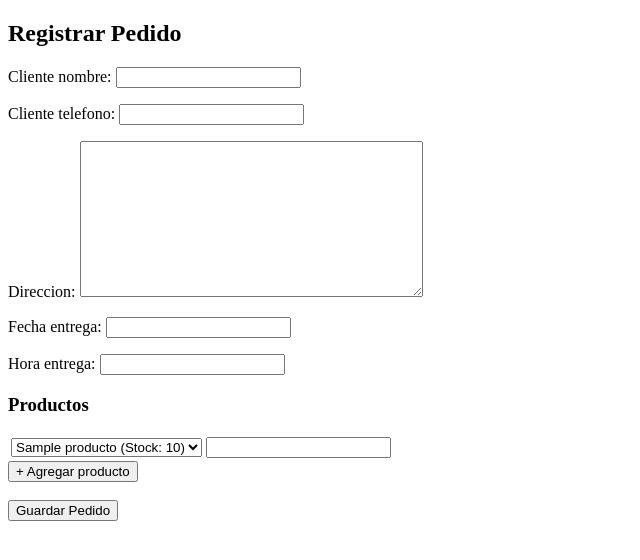
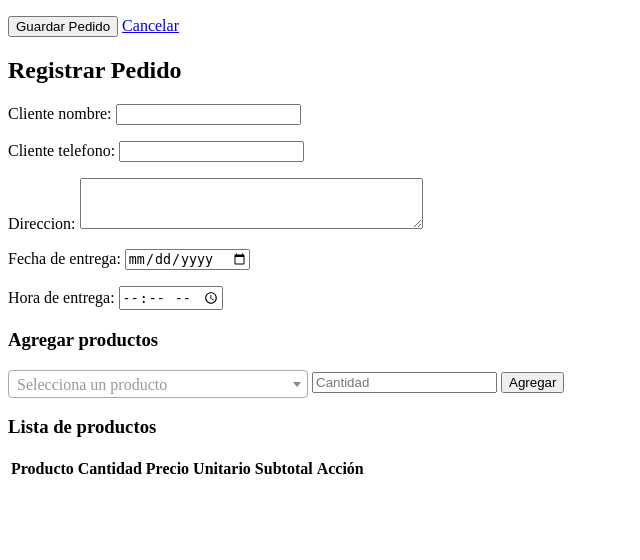
Before and after one commit to rb1022533/punto_de_venta, a Django app: page /agregar_pedido/ in a window 1280 px wide. Shown: the part 196-756 px from the top of the page, without its empty margins (0-640 px from the left). Run offline with Django 5.2, Linux system fonts and the light colour scheme; a user stored in the database is signed in; tables that the repository leaves empty hold one stand-in row (values such as "Sample post"); one stand-in notice (Sample message) is shown; lists and menus that the app fills with data are empty; some libraries are stand-ins or nearby versions.

Commit message:
Commit 11: Arreglado Pedidos ok

```diff
--- a/app/forms.py
+++ b/app/forms.py
@@ -20,10 +20,39 @@ class DetalleVentaForm(forms.ModelForm):
         fields = ['producto', 'cantidad']
 
 class PedidoForm(forms.ModelForm):
-    fecha_entrega = forms.DateField(input_formats=['%d/%m/%Y'])
+    fecha_entrega = forms.DateField(
+        widget=forms.DateInput(
+            attrs={
+                'type': 'date',
+                'class': 'form-control',
+                'placeholder': 'dd/mm/yyyy'
+            }
+        ),
+        input_formats=['%Y-%m-%d'],  # Formato que envía el navegador con type="date"
+        required=True,
+        label="Fecha de entrega"
+    )
+
+    hora_entrega = forms.TimeField(
+        widget=forms.TimeInput(
+            attrs={
+                'type': 'time',
+                'class': 'form-control'
+            }
+        ),
+        input_formats=['%H:%M'],  # Formato que envía el navegador con type="time"
+        required=True,
+        label="Hora de entrega"
+    )
+
     class Meta:
         model = Pedido
         fields = ['cliente_nombre', 'cliente_telefono', 'direccion', 'fecha_entrega', 'hora_entrega']
+        widgets = {
+            'cliente_nombre': forms.TextInput(attrs={'class': 'form-control'}),
+            'cliente_telefono': forms.TextInput(attrs={'class': 'form-control'}),
+            'direccion': forms.Textarea(attrs={'class': 'form-control', 'rows': 3}),
+        }
 
 class DetallePedidoForm(forms.ModelForm):
     class Meta:
--- a/app/views.py
+++ b/app/views.py
@@ -240,44 +240,75 @@ def detalles_venta(request, venta_id):
 
 @login_required
 def agregar_pedido(request):
-    DetallePedidoFormSet = inlineformset_factory(
-        Pedido, DetallePedido,
-        form=DetallePedidoForm,
-        extra=1,
-        can_delete=True
-    )
+    productos = Producto.objects.filter(cantidad_stock__gt=0)  # productos disponibles
 
     if request.method == "POST":
         pedido_form = PedidoForm(request.POST)
-        pedido = Pedido()  # 👈 creamos un objeto vacío para asociar
-        formset = DetallePedidoFormSet(request.POST, instance=pedido)
+        productos_ids = request.POST.getlist('productos[]')
+        cantidades = request.POST.getlist('cantidades[]')
 
-        if pedido_form.is_valid() and formset.is_valid():
+        if pedido_form.is_valid():
+            if not productos_ids or not cantidades:
+                messages.error(request, "Debes agregar al menos un producto al pedido")
+                return render(request, "agregar_pedido.html", {
+                    "pedido_form": pedido_form,
+                    "productos": productos
+                })
+
+            # Guardar pedido
             pedido = pedido_form.save(commit=False)
+            pedido.total = 0
             pedido.save()
 
+            # Guardar detalles y calcular total
             total_pedido = 0
-            detalles = formset.save(commit=False)
-            for detalle in detalles:
-                detalle.pedido = pedido
-                detalle.precio_unitario = detalle.producto.precio_venta
-                detalle.save()
-                total_pedido += detalle.cantidad * detalle.precio_unitario
+            for pid, cant in zip(productos_ids, cantidades):
+                producto = get_object_or_404(Producto, id=pid)
+                cantidad = int(cant)
 
+                # Validar stock
+                if producto.cantidad_stock < cantidad:
+                    messages.error(request, f"No hay suficiente stock de {producto.nombre}")
+                    pedido.delete()
+                    return render(request, "agregar_pedido.html", {
+                        "pedido_form": pedido_form,
+                        "productos": productos
+                    })
+
+                # Reducir stock
+                producto.cantidad_stock -= cantidad
+                producto.save()
+
+                # Crear detalle del pedido
+                detalle = DetallePedido.objects.create(
+                    pedido=pedido,
+                    producto=producto,
+                    cantidad=cantidad,
+                    precio_unitario=producto.precio_venta
+                )
+                total_pedido += cantidad * producto.precio_venta
+
+            # Guardar total final
             pedido.total = total_pedido
             pedido.save()
 
+            # Mensaje de éxito y render en la misma página
             messages.success(request, "Pedido registrado exitosamente!")
-            return redirect('lista_pedidos')
+            pedido_form = PedidoForm()  # formulario vacío
+            return render(request, "agregar_pedido.html", {
+                "pedido_form": pedido_form,
+                "productos": productos
+            })
+
         else:
-            messages.error(request, "Hay errores en el formulario o en los detalles del pedido.")
+            messages.error(request, "Hay errores en el formulario del pedido.")
+
     else:
         pedido_form = PedidoForm()
-        formset = DetallePedidoFormSet(instance=Pedido())
 
     return render(request, "agregar_pedido.html", {
         "pedido_form": pedido_form,
-        "formset": formset
+        "productos": productos
     })
 
 
@@ -285,18 +316,22 @@ def agregar_pedido(request):
 def lista_pedidos(request):
     pedidos = Pedido.objects.all().order_by('-fecha')
 
-    # Construir detalles con subtotal
+    # Construir detalles con subtotal y total por pedido
     pedidos_con_detalle = []
     for pedido in pedidos:
         detalles = []
+        total_pedido = 0
         for detalle in pedido.detallepedido_set.all():
+            subtotal = detalle.cantidad * detalle.precio_unitario
+            total_pedido += subtotal
             detalles.append({
                 'detalle': detalle,
-                'total_producto': detalle.cantidad * detalle.precio_unitario
+                'total_producto': subtotal
             })
         pedidos_con_detalle.append({
             'pedido': pedido,
-            'detalles': detalles
+            'detalles': detalles,
+            'total_pedido': total_pedido
         })
 
     return render(request, 'lista_pedidos.html', {
@@ -305,13 +340,22 @@ def lista_pedidos(request):
 
 
 
-
 @login_required
 def detalles_pedido(request, pedido_id):
-    pedido = get_object_or_404(Pedido, id=pedido_id)
-    detalles_pedido = pedido.detallepedido_set.all()
+    pedido = Pedido.objects.get(id=pedido_id)
+    detalles = []
+    total_pedido = 0
 
-    return render(request, "detalles_pedido.html", {
-        "pedido": pedido,
-        "detalles_pedido": detalles_pedido
+    for detalle in pedido.detallepedido_set.all():
+        subtotal = detalle.cantidad * detalle.precio_unitario
+        total_pedido += subtotal
+        detalles.append({
+            'detalle': detalle,
+            'total_producto': subtotal
+        })
+
+    return render(request, 'detalles_pedido.html', {
+        'pedido': pedido,
+        'detalles_pedido': detalles,
+        'total_pedido': total_pedido
     })
--- a/punto_de_venta/templates/agregar_pedido.html
+++ b/punto_de_venta/templates/agregar_pedido.html
@@ -1,44 +1,65 @@
-{% extends "base.html" %}
+{% extends 'base.html' %}
 {% load static %}
 
 {% block content %}
+
+<div>
+  <button type="submit" form="pedido-form">Guardar Pedido</button>
+  <a href="{% url 'lista_pedidos' %}">Cancelar</a>
+</div>
+
 <h2>Registrar Pedido</h2>
 
 <form method="POST" id="pedido-form">
   {% csrf_token %}
   {{ pedido_form.as_p }}
-  {{ formset.management_form }}
 
-  <h3>Productos</h3>
+  <h3>Agregar productos</h3>
+  <div>
+    <select id="producto-input" style="width: 300px;">
+      <option value="" disabled selected>Selecciona un producto</option>
+      {% for producto in productos %}
+        {% if producto.cantidad_stock > 0 %}
+          <option value="{{ producto.id }}" data-precio="{{ producto.precio_venta }}" data-stock="{{ producto.cantidad_stock }}">
+            {{ producto.nombre }}
+          </option>
+        {% endif %}
+      {% endfor %}
+    </select>
+
+    <input type="number" id="cantidad-input" placeholder="Cantidad" min="1">
+    <button type="button" id="add-producto">Agregar</button>
+  </div>
+
+  <h3>Lista de productos</h3>
   <table id="productos-table">
- {% for form in formset %}
-<tr class="formset-row producto-form">
-    <td>
-        <select name="{{ form.prefix }}-producto" id="id_{{ form.prefix }}-producto">
-            {% for producto in form.fields.producto.queryset %}
-                <option value="{{ producto.id }}" data-stock="{{ producto.cantidad_stock }}"
-                    {% if form.instance.producto and form.instance.producto.id == producto.id %}selected{% endif %}>
-                    {{ producto.nombre }} (Stock: {{ producto.cantidad_stock }})
-                </option>
-            {% endfor %}
-        </select>
-    </td>
-    <td>
-        <input type="number" name="{{ form.prefix }}-cantidad" id="id_{{ form.prefix }}-cantidad"
-            value="{{ form.instance.cantidad|default_if_none:'' }}" min="1">
-    </td>
-    <td>
-       {% if not forloop.first %}
-        <button type="button" class="remove-producto">Eliminar</button>
-        {% endif %}
-    </td>
-</tr>
-{% endfor %}
-</table>
-  <button type="button" id="add-producto">+ Agregar producto</button>
-  <br><br>
-  <button type="submit">Guardar Pedido</button>
+    <thead>
+      <tr>
+        <th>Producto</th>
+        <th>Cantidad</th>
+        <th>Precio Unitario</th>
+        <th>Subtotal</th>
+        <th>Acción</th>
+      </tr>
+    </thead>
+    <tbody></tbody>
+  </table>
+
+  <div id="hidden-fields"></div>
 </form>
 
-<script src="{% static 'js/formset_dynamic.js' %}"></script>
+{% if messages %}
+<div id="django-messages" style="display:none;"
+     data-messages='[
+  {% for message in messages %}
+    "{{ message|escapejs }}"{% if not forloop.last %},{% endif %}
+  {% endfor %}
+]'></div>
+{% endif %}
+
+<link href="https://cdn.jsdelivr.net/npm/select2@4.1.0-rc.0/dist/css/select2.min.css" rel="stylesheet" />
+<script src="https://code.jquery.com/jquery-3.6.0.min.js"></script>
+<script src="https://cdn.jsdelivr.net/npm/select2@4.1.0-rc.0/dist/js/select2.min.js"></script>
+<script src="{% static 'js/agregar_pedido.js' %}"></script>
+<script src="{% static 'js/mensajes.js' %}"></script>
 {% endblock %}
--- a/punto_de_venta/templates/agregar_producto.html
+++ b/punto_de_venta/templates/agregar_producto.html
@@ -5,6 +5,7 @@
 
 <!-- Botón que envía el formulario, arriba del título -->
 <div style="margin-bottom: 20px;">
+    <a href="{% url 'inicio' %}">Cancelar</a>
     <button type="submit" form="producto-form" class="btn btn-primary">Agregar Producto</button>
 </div>
 <h2>Agregar Producto</h2>
--- a/punto_de_venta/templates/agregar_venta.html
+++ b/punto_de_venta/templates/agregar_venta.html
@@ -5,8 +5,8 @@
 
 <!-- Botones al inicio -->
 <div>
-    <a href="{% url 'lista_ventas' %}">Cancelar</a>
-    <button type="submit" form="venta-form">Guardar Venta</button>
+  <button type="submit" form="venta-form">Guardar Venta</button>
+  <a href="{% url 'inicio' %}">Cancelar</a>
 </div>
 
 <h2>Registrar Venta</h2>
--- a/punto_de_venta/templates/detalles_venta.html
+++ b/punto_de_venta/templates/detalles_venta.html
@@ -1,5 +1,6 @@
 {% extends "base.html" %}
 {% block content %}
+<a href="{% url 'lista_ventas' %}">Volver a Lista de Ventas</a>
 <h2>Detalles de la Venta</h2>
 
 <p><strong>Cliente:</strong> {{ cliente_nombre }}</p>
@@ -31,5 +32,5 @@
     </tbody>
 </table>
 
-<p><a href="{% url 'lista_ventas' %}">Volver a Lista de Ventas</a></p>
+
 {% endblock %}
--- a/punto_de_venta/templates/editar_producto.html
+++ b/punto_de_venta/templates/editar_producto.html
@@ -5,6 +5,7 @@
 
 <!-- Botón Actualizar Producto arriba del título -->
 <div>
+    <a href="{% url 'inicio' %}">Cancelar</a>
     <button type="submit" form="editar-producto-form">Actualizar Producto</button>
 </div>
 
--- /dev/null
+++ b/static/js/agregar_pedido.js
@@ -0,0 +1,66 @@
+// static/js/agregar_pedido.js
+$(document).ready(function() {
+    $('#producto-input').select2({
+        placeholder: "Selecciona un producto",
+        allowClear: true
+    });
+
+    const cantidadInput = $('#cantidad-input');
+    const addBtn = $('#add-producto');
+    const tableBody = $('#productos-table tbody');
+    const hiddenFields = $('#hidden-fields');
+
+    addBtn.on('click', function() {
+        const selectedOption = $('#producto-input option:selected');
+        const productoId = selectedOption.val();
+        const productoNombre = selectedOption.text();
+        const precioUnitario = parseFloat(selectedOption.data('precio')) || 0;
+        const stock = parseInt(selectedOption.data('stock')) || 0;
+        const cantidad = parseInt(cantidadInput.val());
+
+        if (!productoId || !cantidad || cantidad <= 0) {
+            alert("Selecciona un producto y una cantidad válida");
+            return;
+        }
+
+        if (cantidad > stock) {
+            alert(`No hay suficiente stock de ${productoNombre}. Disponible: ${stock}`);
+            return;
+        }
+
+        const subtotal = precioUnitario * cantidad;
+
+        const row = $(`
+            <tr>
+                <td>${productoNombre}</td>
+                <td>${cantidad}</td>
+                <td>$${precioUnitario.toFixed(2)}</td>
+                <td>$${subtotal.toFixed(2)}</td>
+                <td><button type="button" class="remove-btn">Eliminar</button></td>
+            </tr>
+        `);
+        tableBody.append(row);
+
+        const inputProd = $(`<input type="hidden" name="productos[]" value="${productoId}">`);
+        const inputCant = $(`<input type="hidden" name="cantidades[]" value="${cantidad}">`);
+        hiddenFields.append(inputProd, inputCant);
+
+        $('#producto-input').val(null).trigger('change');
+        cantidadInput.val('');
+
+        row.find('.remove-btn').on('click', function() {
+            row.remove();
+            inputProd.remove();
+            inputCant.remove();
+        });
+    });
+
+    // 👉 Validación antes de enviar el formulario
+    $('#pedido-form').on('submit', function(e) {
+        if ($('#hidden-fields input[name="productos[]"]').length === 0) {
+            e.preventDefault();
+            alert("Debes agregar al menos un producto antes de guardar el pedido");
+        }
+
+    });
+});
--- a/static/js/mensajes.js
+++ b/static/js/mensajes.js
@@ -32,3 +32,11 @@ document.addEventListener("DOMContentLoaded", function () {
         console.error("Error parseando mensajes de Django:", error);
     }
 });
+
+$(document).ready(function() {
+    const messagesDiv = $('#django-messages');
+    if (messagesDiv.length) {
+        const messages = JSON.parse(messagesDiv.attr('data-messages'));
+        messages.forEach(msg => alert(msg));
+    }
+});
```
Also changed, not shown: punto_de_venta/templates/detalles_pedido.html (+6 -4 lines), punto_de_venta/templates/lista_pedidos.html (+10 -12 lines).
